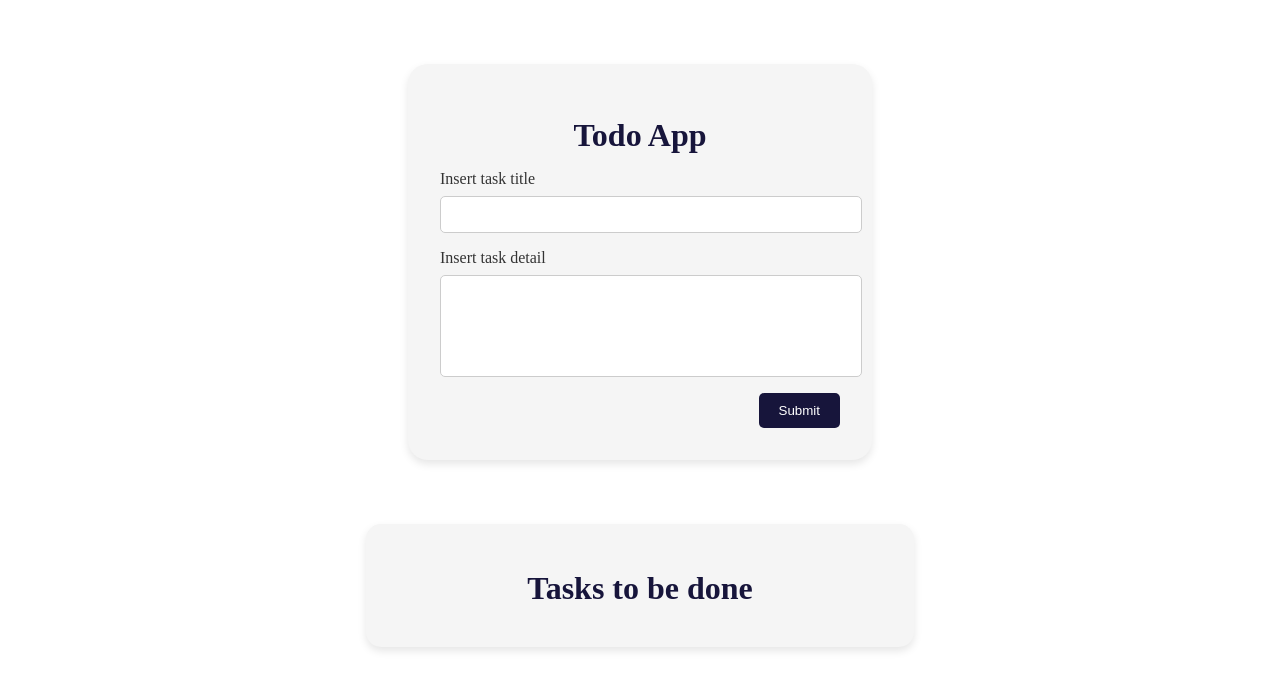
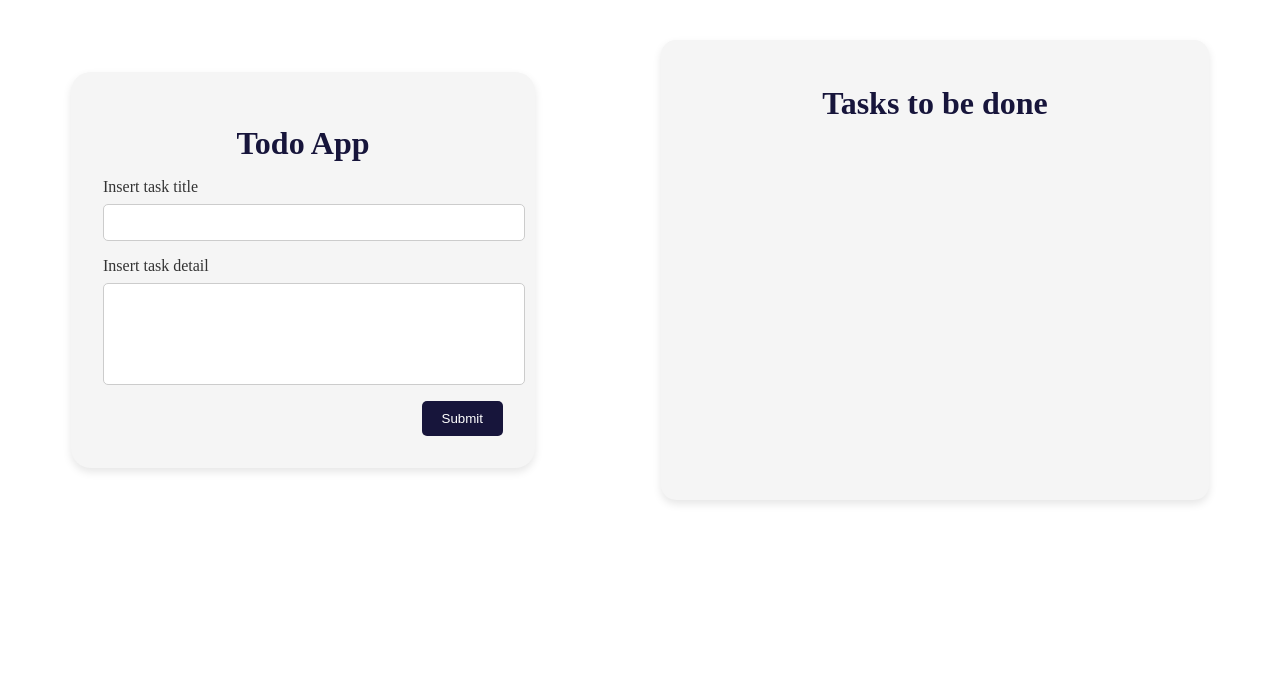
Before and after one commit to Natnael-Worku/Todo_react_app, a React (Vite) app in the folder Todo_app_react/: page / in a window 1280 px wide. Shown: the top 690 px of the page. Built offline with nearby package versions, Linux system fonts and the light colour scheme.

Commit message:
fixed the ui looks

```diff
--- /dev/null
+++ b/Todo_app_react/src/App.module.css
@@ -0,0 +1,4 @@
+.container{
+    display: flex;
+    flex-direction: row;
+}
--- a/Todo_app_react/src/App.tsx
+++ b/Todo_app_react/src/App.tsx
@@ -1,5 +1,5 @@
 import { useState } from "react";
-import "./App.css";
+import AppStyle from "./App.module.css";
 import TodoInput from "./components/TodoInput";
 import TodoList from "./components/TodoList";
 
@@ -32,10 +32,10 @@ function App() {
   };
 
   return (
-    <>
+    <div className={AppStyle.container} >
       <TodoInput setData={setData} />
       <TodoList data={data} handleedit={handleedit}  handledelete= {handledelete} />
-    </>
+    </div>
   );
 }
 
```
Also changed, not shown: Todo_app_react/src/App.css (deleted).
